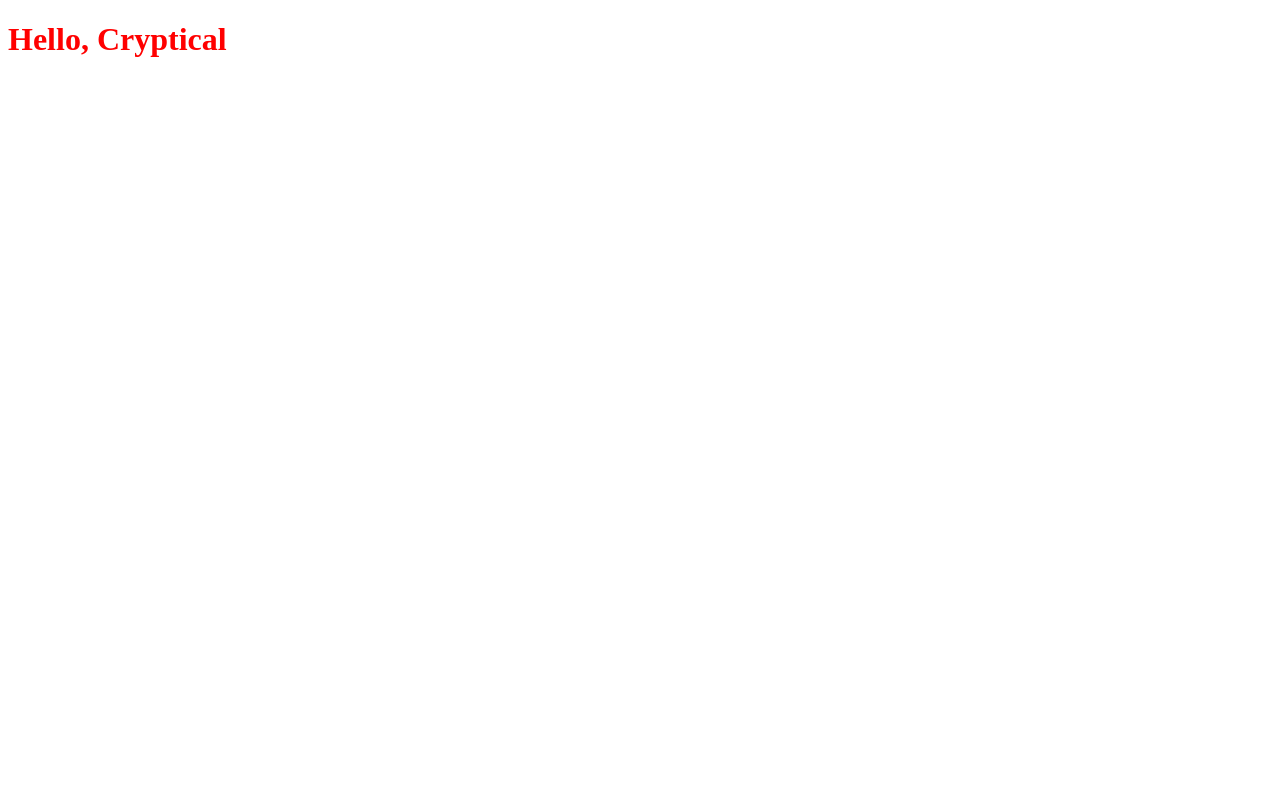
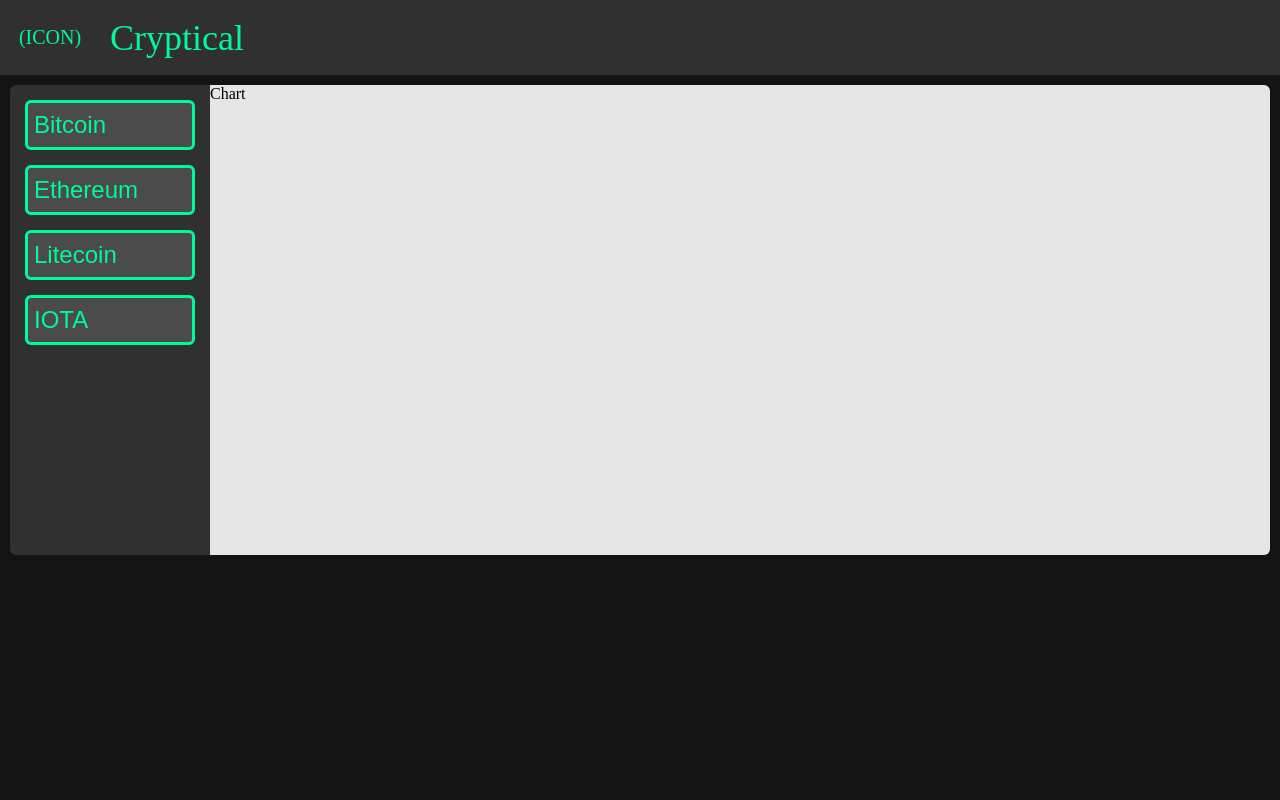
Before and after one commit to dfontana/Cryptical, a React app in the folder frontend/: page / in a window 1280 px wide. Built offline with nearby package versions, Linux system fonts and the light colour scheme.

Commit message:
React site started, layout done.

```diff
--- /dev/null
+++ b/frontend/src/component/App.css
@@ -0,0 +1,49 @@
+#component-app {
+  display: flex;
+  flex-direction: column;
+  height: 100vh;
+}
+
+/** Banner */
+#component-app-top {
+  height: 75px;
+}
+
+/** Plotting region */
+#component-app-middle {
+  margin: 10px;
+  display: flex;
+  flex-direction: row;
+  flex: 2;
+}
+
+#component-app-middle > * {
+  flex: 1;
+}
+
+#chart {
+  flex: 2;
+}
+
+/** Additional stats and info */
+#component-app-bottom {
+  flex: 1;
+}
+
+
+/* Small screens turn the sidebar into a Header */
+@media all and (max-width: 800px) {
+  #component-sidebar  {
+    background-color: pink;
+    max-width: unset;
+    max-height: 100px;
+    flex-flow: row;
+    align-items: center;
+    justify-content: space-between;
+  }
+
+  #component-app-middle {
+    display: flex;
+    flex-direction: column;
+  }
+}
--- /dev/null
+++ b/frontend/src/component/App.js
@@ -0,0 +1,27 @@
+import React from 'react';
+import Sidebar from './Sidebar';
+import ChartFrame from './ChartFrame';
+import BottomFrame from './BottomFrame';
+import Header from './Header'
+import './App.css'
+
+class App extends React.Component {
+  render(){
+    return (
+      <div id="component-app">
+        <div id="component-app-top">
+          <Header />
+        </div>
+        <div id="component-app-middle">
+          <Sidebar />
+          <div id="chart"><ChartFrame /></div>
+        </div>
+        <div id="component-app-bottom">
+          <BottomFrame />
+        </div>
+      </div>
+    )
+  }
+}
+
+export default App;
--- /dev/null
+++ b/frontend/src/component/BottomFrame.css
@@ -0,0 +1,3 @@
+#component-bottom {
+  height: 100%;
+}
--- /dev/null
+++ b/frontend/src/component/BottomFrame.js
@@ -0,0 +1,12 @@
+import React from 'react';
+import './BottomFrame.css'
+
+class BottomFrame extends React.Component {
+  render(){
+    return (
+      <div id="component-bottom"></div>
+    )
+  }
+}
+
+export default BottomFrame;
--- /dev/null
+++ b/frontend/src/component/ChartFrame.css
@@ -0,0 +1,5 @@
+#component-chart {
+  background: rgb(230, 230, 230);
+  height: 100%;
+  border-radius: 0 6px 6px 0;
+}
--- /dev/null
+++ b/frontend/src/component/ChartFrame.js
@@ -0,0 +1,12 @@
+import React from 'react';
+import './ChartFrame.css'
+
+class ChartFrame extends React.Component {
+  render(){
+    return (
+      <div id="component-chart">Chart</div>
+    )
+  }
+}
+
+export default ChartFrame;
--- /dev/null
+++ b/frontend/src/component/Header.css
@@ -0,0 +1,35 @@
+#component-header {
+  height: 100%;
+  width: 100%;
+
+  /** Font */
+  background-color: rgb(48, 48, 48);
+  color: mediumspringgreen;
+  font-size: 36px;
+
+  display: flex;
+  flex-direction: row;
+  justify-content: flex-start;
+}
+
+#component-header-icon {
+  width: 100px;
+  height: 100%;
+  font-size: 20px;
+
+  display: flex;
+  flex-direction: column;
+  justify-content: center;
+  align-items: center;
+}
+
+#component-header-title {
+  width: 300px;
+  height: 100%;
+
+  /** Center and offset text */
+  display: flex;
+  flex-direction: column;
+  justify-content: center;
+  padding-left: 10px;
+}
--- /dev/null
+++ b/frontend/src/component/Header.js
@@ -0,0 +1,15 @@
+import React from 'react';
+import "./Header.css"
+
+class Header extends React.Component {
+  render(){
+    return (
+      <div id="component-header">
+        <div id="component-header-icon">(ICON)</div>
+        <div id="component-header-title">Cryptical</div>
+      </div>
+    )
+  }
+}
+
+export default Header;
--- /dev/null
+++ b/frontend/src/component/Sidebar.css
@@ -0,0 +1,36 @@
+#component-sidebar {
+  height: 100%;
+  max-width: 200px;
+  background-color: rgb(48, 48, 48);
+  border-radius: 6px 0 0 6px;
+
+  display: flex;
+  flex-direction: column;
+  overflow: auto;
+}
+
+#component-sidebar > * {
+  height: 50px;
+
+  background-color: rgb(75, 75, 75);
+  color: mediumspringgreen;
+  font-size: 24px;
+  font-style: bold;
+
+  /* Vertically center text */
+  display: flex;
+  flex-direction: column;
+  justify-content: center;
+  margin: 15px 15px 0 15px;
+
+  /* Button effects */
+  cursor: pointer;
+  transition-duration: 0.4s;
+  border: 3px solid mediumspringgreen;
+  border-radius: 6px;
+}
+
+#component-sidebar > *:hover {
+  background-color: mediumspringgreen;
+  color: rgb(48, 48, 48);
+}
--- /dev/null
+++ b/frontend/src/component/Sidebar.js
@@ -0,0 +1,17 @@
+import React from 'react';
+import './Sidebar.css'
+
+class Sidebar extends React.Component {
+  render(){
+    return (
+      <div id="component-sidebar">
+        <button>Bitcoin</button>
+        <button>Ethereum</button>
+        <button>Litecoin</button>
+        <button>IOTA</button>
+      </div>
+    )
+  }
+}
+
+export default Sidebar;
--- a/frontend/src/index.css
+++ b/frontend/src/index.css
@@ -1,3 +1,5 @@
-h1 {
-  color: red;
+/* Styles for the overall page (IE body, root) */
+body {
+  background-color: rgb(19, 19, 19);
+  margin: 0;
 }
--- a/frontend/src/index.js
+++ b/frontend/src/index.js
@@ -1,10 +1,6 @@
 import React from 'react';
 import ReactDOM from 'react-dom';
-import './index.css';
+import App from './component/App';
+import './index.css'
 
-function Welcome(props) {
-  return <h1>Hello, {props.name}</h1>
-}
-
-const element = <Welcome name="Cryptical" />
-ReactDOM.render(element, document.getElementById('root'))
+ReactDOM.render(<App />, document.getElementById("root"))
```
